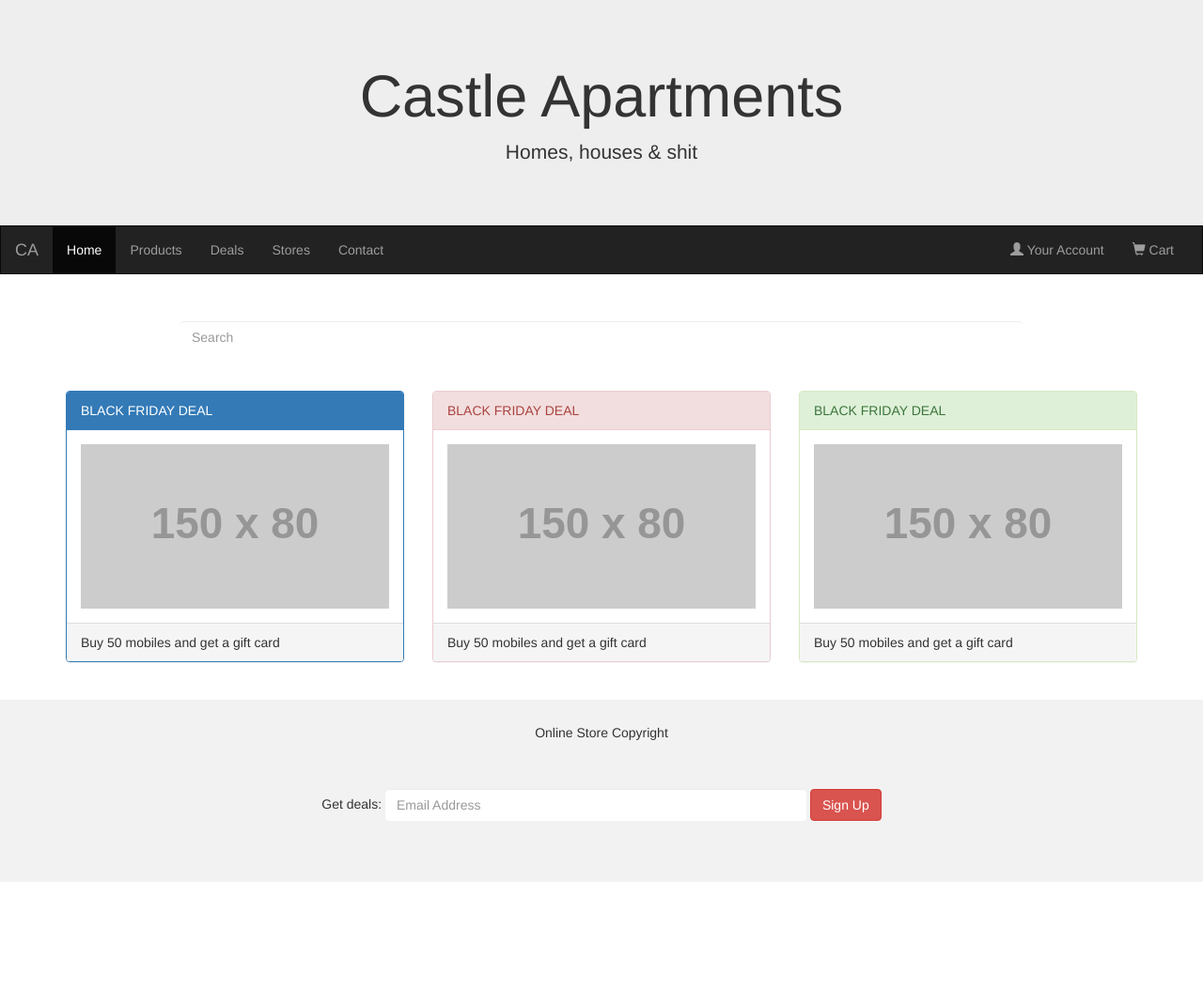
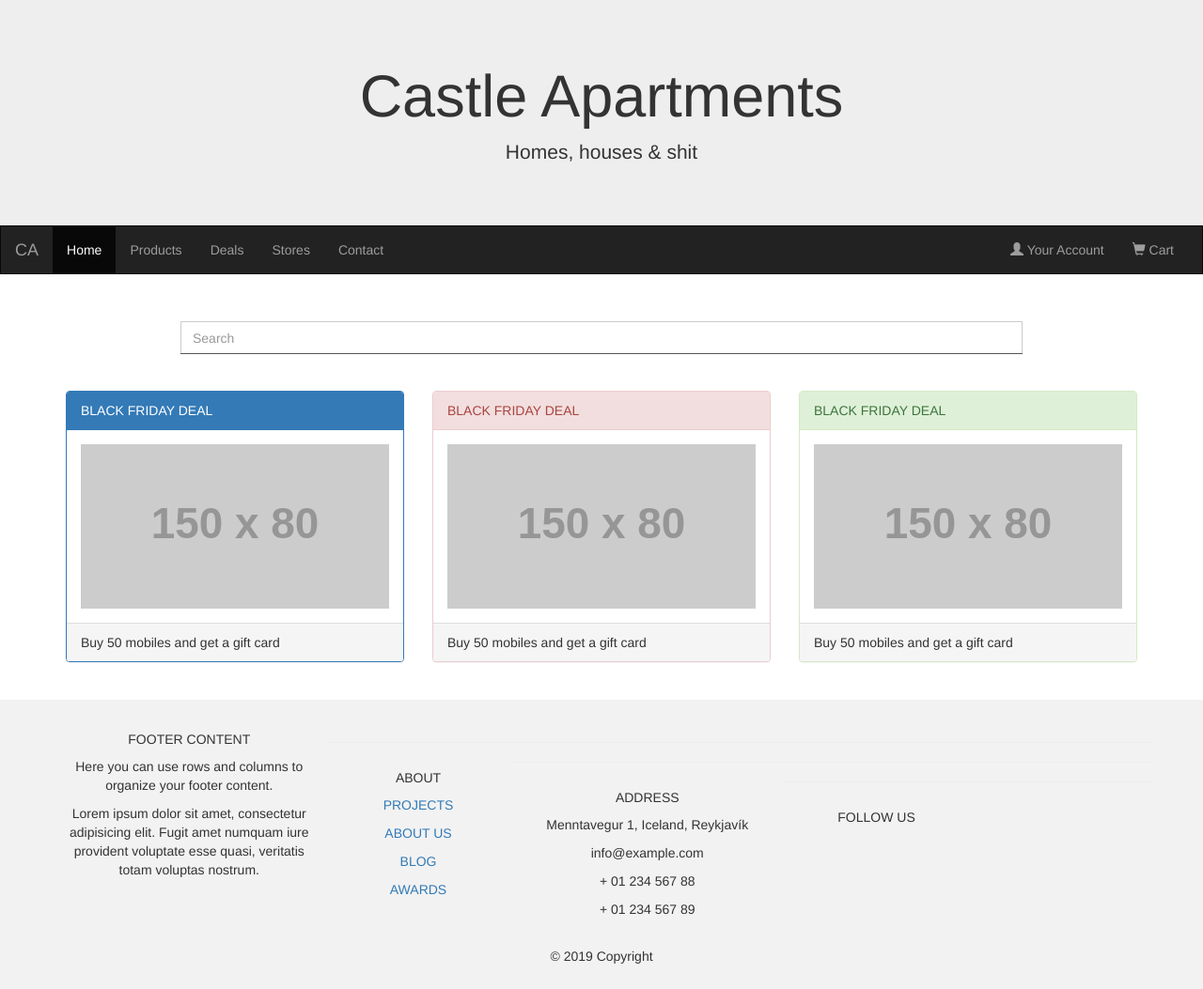
Before and after one commit to GudjonB/Verklegt2, a Django app: page / in a window 1280 px wide. Shown: the whole page at 94% size. Before the commit the page ends 939 px from the top, so only its background shows below. Run offline with Django 3.2, Linux system fonts and the light colour scheme; grey boxes labelled with a size stand in for pictures from a placeholder-image service; some libraries are stand-ins or nearby versions.

Commit message:
base html meira

```diff
--- a/static/css/main.css
+++ b/static/css/main.css
@@ -26,5 +26,8 @@ footer {
 .form-control {
     width: 70%;
     margin: 40px auto;
-    border: aliceblue
+    border-radius: 0;
+    border-radius: 0;
+    border-bottom: 1px #7d7a7a;
+    box-shadow: 0 1px 0 0;
 }
--- a/templates/base.html
+++ b/templates/base.html
@@ -62,13 +62,107 @@
 
 {% endblock %}
 
-<footer class="container-fluid text-center">
-  <p>Online Store Copyright</p>
-  <form class="form-inline">Get deals:
-    <input type="email" class="form-control" size="50" placeholder="Email Address">
-    <button type="button" class="btn btn-danger">Sign Up</button>
-  </form>
+<!-- Footer -->
+<footer class="page-footer font-small mdb-color lighten-3 pt-4">
+
+  <!-- Footer Links -->
+  <div class="container text-center text-md-left">
+
+    <!-- Grid row -->
+    <div class="row">
+
+      <!-- Grid column -->
+      <div class="col-md-4 col-lg-3 mr-auto my-md-4 my-0 mt-4 mb-1">
+
+        <!-- Content -->
+        <h5 class="font-weight-bold text-uppercase mb-4">Footer Content</h5>
+        <p>Here you can use rows and columns to organize your footer content.</p>
+        <p>Lorem ipsum dolor sit amet, consectetur adipisicing elit. Fugit amet numquam iure provident voluptate
+          esse
+          quasi, veritatis totam voluptas nostrum.</p>
+
+      </div>
+      <hr class="clearfix w-100 d-md-none">
+      <div class="col-md-2 col-lg-2 mx-auto my-md-4 my-0 mt-4 mb-1">
+        <h5 class="font-weight-bold text-uppercase mb-4">About</h5>
+
+        <ul class="list-unstyled">
+          <li>
+            <p>
+              <a href="#!">PROJECTS</a>
+            </p>
+          </li>
+          <li>
+            <p>
+              <a href="#!">ABOUT US</a>
+            </p>
+          </li>
+          <li>
+            <p>
+              <a href="#!">BLOG</a>
+            </p>
+          </li>
+          <li>
+            <p>
+              <a href="#!">AWARDS</a>
+            </p>
+          </li>
+        </ul>
+
+      </div>
+      <!-- Grid column -->
+
+      <hr class="clearfix w-100 d-md-none">
+
+      <!-- Grid column -->
+      <div class="col-md-4 col-lg-3 mx-auto my-md-4 my-0 mt-4 mb-1">
+
+        <!-- Contact details -->
+        <h5 class="font-weight-bold text-uppercase mb-4">Address</h5>
+
+        <ul class="list-unstyled">
+          <li>
+            <p>
+              <i class="fas fa-home mr-3"></i> Menntavegur 1, Iceland, Reykjavík</p>
+          </li>
+          <li>
+            <p>
+              <i class="fas fa-envelope mr-3"></i> info@example.com</p>
+          </li>
+          <li>
+            <p>
+              <i class="fas fa-phone mr-3"></i> + 01 234 567 88</p>
+          </li>
+          <li>
+            <p>
+              <i class="fas fa-print mr-3"></i> + 01 234 567 89</p>
+          </li>
+        </ul>
+
+      </div>
+      <!-- Grid column -->
+
+      <hr class="clearfix w-100 d-md-none">
+
+      <!-- Grid column -->
+      <div class="col-md-2 col-lg-2 text-center mx-auto my-4">
+
+        <!-- Social buttons -->
+        <h5 class="font-weight-bold text-uppercase mb-4">Follow Us</h5>
+
+        <!-- Facebook -->
+        <a type="button" class="btn-floating btn-fb"><i class="fab fa-facebook-f"></i></a>
+        <a type="button" class="btn-floating btn-tw"><i class="fab fa-twitter"></i></a>
+        <a type="button" class="btn-floating btn-gplus"><i class="fab fa-google-plus-g"></i></a>
+        <a type="button" class="btn-floating btn-dribbble"><i class="fab fa-dribbble"></i></a>
+      </div>
+    </div>
+  </div>
+    <br/>
+  <div class="footer-copyright text-center py-3">© 2019 Copyright
+  </div>
 </footer>
+
 
 </body>
 
```
